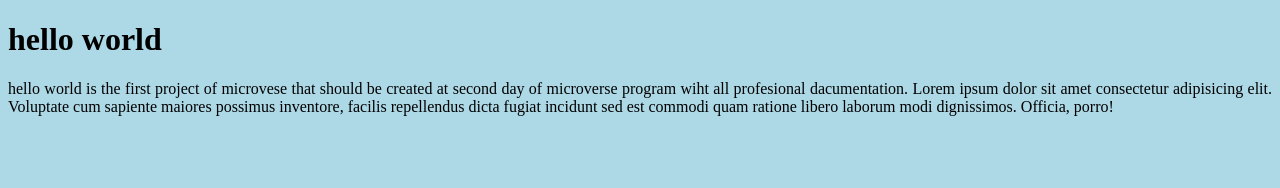
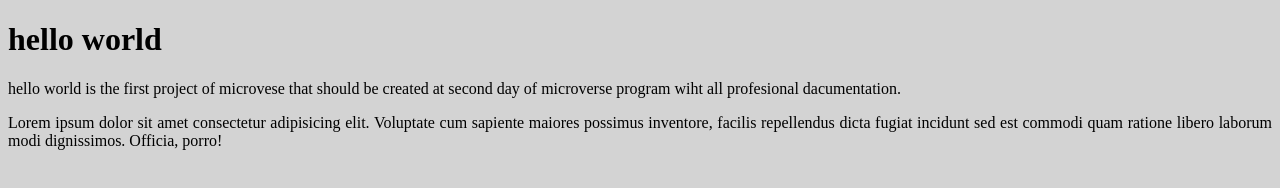
Before and after one commit to tamana-Balkhi/Hello-world, a website: page index.html in a window 1280 px wide. Drawn offline with Linux system fonts and the light colour scheme.

Commit message:
add some text in html

```diff
--- a/index.html
+++ b/index.html
@@ -11,10 +11,13 @@
     <h1 class="hello">hello world</h1>
     <p>
       hello world is the first project of microvese that should be created at
-      second day of microverse program wiht all profesional dacumentation. Lorem
-      ipsum dolor sit amet consectetur adipisicing elit. Voluptate cum sapiente
-      maiores possimus inventore, facilis repellendus dicta fugiat incidunt sed
-      est commodi quam ratione libero laborum modi dignissimos. Officia, porro!
+      second day of microverse program wiht all profesional dacumentation.
+    </p>
+    <p>
+      Lorem ipsum dolor sit amet consectetur adipisicing elit. Voluptate cum
+      sapiente maiores possimus inventore, facilis repellendus dicta fugiat
+      incidunt sed est commodi quam ratione libero laborum modi dignissimos.
+      Officia, porro!
     </p>
   </body>
 </html>
--- a/style.css
+++ b/style.css
@@ -1,5 +1,5 @@
 body {
-  background-color: lightblue;
+  background-color: lightgray;
 }
 
 .h1 {
```
